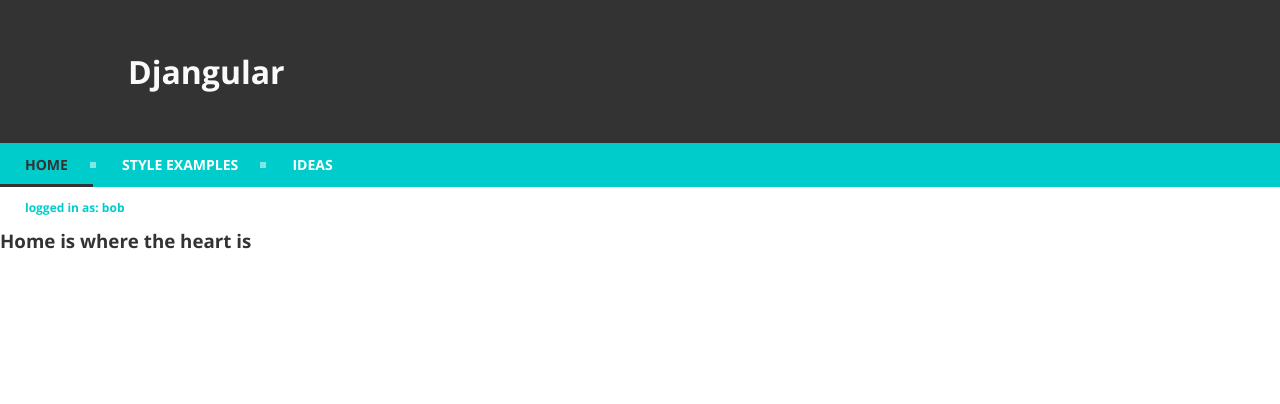
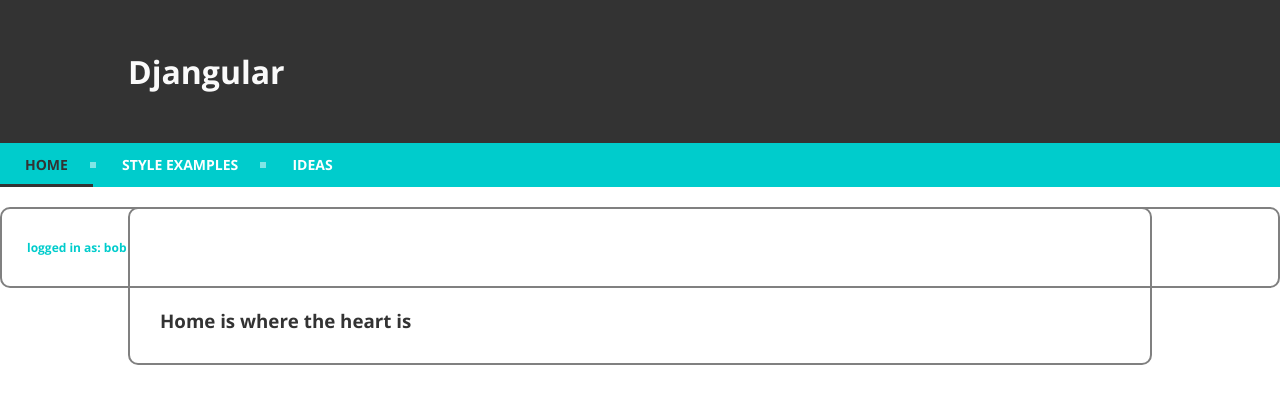
Before and after one commit to aredmond/djangular, a Django app: page / in a window 1280 px wide. Shown: the top 404 px of the page. Run offline with Django 3.2, Linux system fonts and the light colour scheme; data comes from the database, SQL or seed files in the repository; data that the repository does not hold is empty.

Commit message:
small changes

```diff
--- a/code/app1/static/app1/css/style.css
+++ b/code/app1/static/app1/css/style.css
@@ -7,6 +7,15 @@
   font-family: 'Open Sans', sans-serif;
   color: #333;
   margin: 0;
+}
+
+h3 {
+  margin: 20px auto;
+  width: 80%;
+  padding: 30px;
+  border: 2px solid gray;
+  border-radius: 10px;
+#  overflow: hidden;
 }
 
 .leader-h {
```
